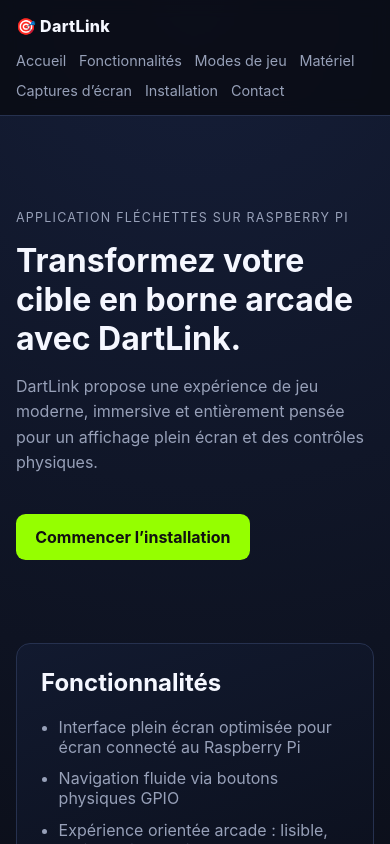
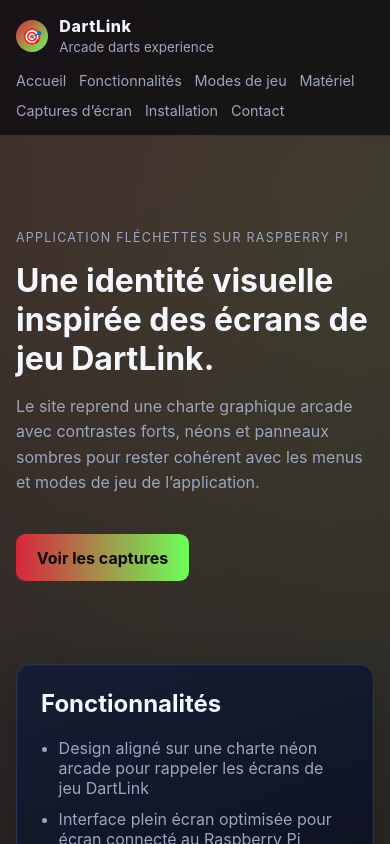
Before and after one commit to DartLink180/WebSite, a React (Vite) app: page / in a window 390 px wide. Shown: the top 844 px of the page. Built offline with nearby package versions, Linux system fonts and the light colour scheme.

Commit message:
style: switch neon palette from pink/cyan to red/green

```diff
--- a/src/App.jsx
+++ b/src/App.jsx
@@ -1,3 +1,5 @@
+import { useState } from 'react';
+
 const navItems = [
   'Accueil',
   'Fonctionnalités',
@@ -32,10 +34,10 @@
 ];
 
 const features = [
+  'Design aligné sur une charte néon arcade pour rappeler les écrans de jeu DartLink',
   'Interface plein écran optimisée pour écran connecté au Raspberry Pi',
   'Navigation fluide via boutons physiques GPIO',
   'Expérience orientée arcade : lisible, rapide et immersive',
-  'Conçu pour les soirées entre amis, clubs et compétitions maison',
 ];
 
 const hardware = [
@@ -45,11 +47,31 @@
   'Cible de fléchettes et espace de jeu dédié',
 ];
 
+const screenshotSlots = [
+  { title: 'Menu principal', file: 'menu.png' },
+  { title: 'Mode 301 / 501 — écran 1', file: 'mode-301-1.png' },
+  { title: 'Mode 301 / 501 — écran 2', file: 'mode-301-2.png' },
+  { title: 'Mode Cricket — écran 1', file: 'mode-cricket-1.png' },
+  { title: 'Mode Cricket — écran 2', file: 'mode-cricket-2.png' },
+  { title: 'Mode Course', file: 'mode-course.png' },
+  { title: 'Mode Tournoi', file: 'mode-tournoi.png' },
+];
+
+const screenshotsBasePath = `${import.meta.env.BASE_URL}screenshots/`;
+
 function App() {
+  const [activeShot, setActiveShot] = useState(null);
+
   return (
     <>
       <header className="topbar">
-        <div className="brand">🎯 DartLink</div>
+        <div className="brand-wrap">
+          <span className="brand-mark">🎯</span>
+          <div>
+            <div className="brand">DartLink</div>
+            <small>Arcade darts experience</small>
+          </div>
+        </div>
         <nav>
           {navItems.map((item) => (
             <a key={item} href={`#${slugify(item)}`}>
@@ -62,13 +84,13 @@
       <main>
         <section id="accueil" className="hero">
           <p className="kicker">Application fléchettes sur Raspberry Pi</p>
-          <h1>Transformez votre cible en borne arcade avec DartLink.</h1>
+          <h1>Une identité visuelle inspirée des écrans de jeu DartLink.</h1>
           <p>
-            DartLink propose une expérience de jeu moderne, immersive et entièrement pensée pour
-            un affichage plein écran et des contrôles physiques.
+            Le site reprend une charte graphique arcade avec contrastes forts, néons et panneaux
+            sombres pour rester cohérent avec les menus et modes de jeu de l’application.
           </p>
-          <a className="cta" href="#installation">
-            Commencer l’installation
+          <a className="cta" href="#captures-decran">
+            Voir les captures
           </a>
         </section>
 
@@ -104,32 +126,29 @@
 
         <section id="captures-decran" className="panel">
           <h2>Captures d’écran</h2>
+          <p className="section-intro">
+            Dépose tes captures avec les noms ci-dessous pour les voir automatiquement intégrées.
+          </p>
           <div className="shots">
-            <div className="shot">Placeholder image 16:9 — Écran principal</div>
-            <div className="shot">Placeholder image 16:9 — Partie en cours</div>
-            <div className="shot">Placeholder image 16:9 — Sélection mode</div>
+            {screenshotSlots.map((shot) => (
+              <figure key={shot.file} className="shot">
+                <button
+                  type="button"
+                  className="shot-button"
+                  onClick={() => setActiveShot(shot)}
+                  aria-label={`Agrandir la capture ${shot.title}`}
+                >
+                  <img src={`${screenshotsBasePath}${shot.file}`} alt={shot.title} loading="lazy" />
+                </button>
+                <figcaption>{shot.title}</figcaption>
+              </figure>
+            ))}
           </div>
         </section>
 
         <section id="installation" className="panel">
           <h2>Installation</h2>
-          <p>
-            Le site vitrine est totalement statique et peut être déployé facilement sur GitHub
-            Pages ou Vercel.
-          </p>
-          <pre>
-{`# Installer les dépendances
-npm install
-
-# Lancer en local
-npm run dev
-
-# Générer le build de production
-npm run build
-
-# Prévisualiser le build
-npm run preview`}
-          </pre>
+          <pre>{`# Installer les dépendances\nnpm install\n\n# Lancer en local\nnpm run dev\n\n# Générer le build de production\nnpm run build`}</pre>
         </section>
 
         <section id="contact" className="panel contact">
@@ -138,6 +157,28 @@
           <a href="mailto:contact@dartlink.app">contact@dartlink.app</a>
         </section>
       </main>
+      {activeShot && (
+        <div className="lightbox" role="dialog" aria-modal="true" aria-label={activeShot.title}>
+          <button
+            type="button"
+            className="lightbox-backdrop"
+            aria-label="Fermer l’aperçu"
+            onClick={() => setActiveShot(null)}
+          />
+          <figure className="lightbox-content">
+            <button
+              type="button"
+              className="lightbox-close"
+              aria-label="Fermer"
+              onClick={() => setActiveShot(null)}
+            >
+              ✕
+            </button>
+            <img src={`${screenshotsBasePath}${activeShot.file}`} alt={activeShot.title} />
+            <figcaption>{activeShot.title}</figcaption>
+          </figure>
+        </div>
+      )}
     </>
   );
 }
--- a/src/styles.css
+++ b/src/styles.css
@@ -1,64 +1,147 @@
 :root {
   color-scheme: dark;
-  --bg: #090b12;
-  --panel: #101528;
-  --accent: #95ff00;
+  --bg: #07090f;
+  --bg-2: #0f1220;
+  --panel: #11172a;
+  --accent: #d7263d;
+  --accent-2: #6dff5a;
   --text: #f5f7ff;
-  --muted: #97a0b8;
-  --border: #26314f;
+  --muted: #9ca5bf;
+  --border: #2a3353;
 }
 
-* {
-  box-sizing: border-box;
-}
+* { box-sizing: border-box; }
 
 body {
   margin: 0;
   font-family: Inter, Segoe UI, Roboto, sans-serif;
-  background: radial-gradient(circle at top, #151e38 0%, var(--bg) 35%);
+  background:
+    radial-gradient(circle at 15% 0%, rgba(215, 38, 61, 0.22) 0%, transparent 35%),
+    radial-gradient(circle at 95% 5%, rgba(109, 255, 90, 0.2) 0%, transparent 30%),
+    linear-gradient(180deg, var(--bg-2), var(--bg));
   color: var(--text);
 }
 
 .topbar {
-  position: sticky;
-  top: 0;
-  z-index: 10;
-  backdrop-filter: blur(8px);
-  background: rgba(9, 11, 18, 0.8);
+  position: sticky; top: 0; z-index: 10;
+  backdrop-filter: blur(10px);
+  background: rgba(7, 9, 15, 0.72);
   border-bottom: 1px solid var(--border);
   padding: 1rem;
-  display: flex;
-  align-items: center;
-  justify-content: space-between;
-  gap: 1rem;
+  display: flex; align-items: center; justify-content: space-between; gap: 1rem;
 }
+
+.brand-wrap { display: flex; align-items: center; gap: .7rem; }
+.brand-mark {
+  width: 2rem; height: 2rem; border-radius: 50%; display: grid; place-items: center;
+  background: linear-gradient(135deg, var(--accent), var(--accent-2));
+}
+.brand { font-weight: 800; letter-spacing: .04em; }
+.brand-wrap small { color: var(--muted); }
 
 .topbar nav { display: flex; flex-wrap: wrap; gap: .8rem; }
 .topbar a { color: var(--muted); text-decoration: none; font-size: .9rem; }
-.topbar a:hover { color: var(--accent); }
-.brand { font-weight: 800; letter-spacing: .02em; }
+.topbar a:hover { color: var(--accent-2); }
 
-main { max-width: 1100px; margin: 0 auto; padding: 1rem; }
+main { max-width: 1120px; margin: 0 auto; padding: 1rem; }
 .hero { padding: 6rem 0 4rem; }
-.hero h1 { font-size: clamp(2rem, 6vw, 3.8rem); margin: 0 0 1rem; }
+.hero h1 { font-size: clamp(2rem, 6vw, 3.6rem); margin: 0 0 1rem; }
 .hero p { max-width: 760px; color: var(--muted); line-height: 1.6; }
-.kicker { color: var(--accent); text-transform: uppercase; letter-spacing: .1em; font-size: .78rem; }
-.cta { display:inline-block; margin-top:1.4rem; background: var(--accent); color:#111; padding:.8rem 1.2rem; border-radius:.6rem; font-weight:700; text-decoration:none; }
+.kicker { color: var(--accent-2); text-transform: uppercase; letter-spacing: .1em; font-size: .78rem; }
+.cta {
+  display:inline-block; margin-top:1.4rem;
+  background: linear-gradient(90deg, var(--accent), var(--accent-2)); color:#0a0a0f;
+  padding:.82rem 1.3rem; border-radius:.6rem; font-weight:700; text-decoration:none;
+}
 
-.panel { margin: 1.2rem 0; padding: 1.5rem; background: linear-gradient(160deg, rgba(18,26,48,.95), rgba(11,15,27,.95)); border:1px solid var(--border); border-radius: 14px; }
+.panel {
+  margin: 1.2rem 0; padding: 1.5rem;
+  background: linear-gradient(160deg, rgba(22,29,52,.95), rgba(10,14,27,.95));
+  border:1px solid var(--border); border-radius: 14px;
+  box-shadow: inset 0 0 0 1px rgba(255,255,255,.03), 0 14px 45px rgba(0,0,0,.25);
+}
 .panel h2 { margin-top: 0; }
+.section-intro { color: var(--muted); }
 
 .cards { display:grid; grid-template-columns: repeat(auto-fit, minmax(220px, 1fr)); gap:1rem; }
-.card { border:1px solid var(--border); border-radius: 10px; padding:1rem; background: rgba(7,10,19,.6); }
-.card h3 { margin-top:0; color: var(--accent); }
+.card { border:1px solid var(--border); border-radius: 10px; padding:1rem; background: rgba(7,10,19,.62); }
+.card h3 { margin-top:0; color: var(--accent-2); }
 .list-grid { margin:0; padding-left:1.1rem; display:grid; gap:.7rem; color: var(--muted); }
 
 .shots { display:grid; gap:1rem; grid-template-columns: repeat(auto-fit, minmax(220px, 1fr)); }
-.shot { border: 1px dashed #3b4d78; border-radius: 10px; min-height: 140px; display:flex; align-items:center; justify-content:center; text-align:center; color: var(--muted); padding: 1rem; }
-pre { overflow:auto; background:#0b1020; border:1px solid var(--border); border-radius: 8px; padding:1rem; }
-.contact a { color: var(--accent); }
+.shot {
+  margin: 0;
+  border: 1px solid #33416b; border-radius: 10px; overflow: hidden;
+  background: rgba(5, 8, 17, 0.8);
+}
+.shot img {
+  display: block; width: 100%; aspect-ratio: 16 / 9; object-fit: cover;
+  background: linear-gradient(145deg, rgba(215,38,61,.2), rgba(109,255,90,.14));
+}
+.shot figcaption { padding: .7rem .8rem; color: var(--muted); font-size: .92rem; }
+
+pre { overflow:auto; background:#090e1d; border:1px solid var(--border); border-radius: 8px; padding:1rem; }
+.contact a { color: var(--accent-2); }
 
 @media (max-width: 720px) {
   .topbar { align-items: flex-start; flex-direction: column; }
   .hero { padding-top: 4rem; }
 }
+
+.shot-button {
+  display: block;
+  width: 100%;
+  border: 0;
+  background: transparent;
+  padding: 0;
+  cursor: zoom-in;
+}
+
+.lightbox {
+  position: fixed;
+  inset: 0;
+  z-index: 50;
+  display: grid;
+  place-items: center;
+}
+
+.lightbox-backdrop {
+  position: absolute;
+  inset: 0;
+  border: 0;
+  background: rgba(4, 7, 14, 0.86);
+}
+
+.lightbox-content {
+  position: relative;
+  z-index: 1;
+  margin: 0;
+  width: min(92vw, 1200px);
+}
+
+.lightbox-content img {
+  display: block;
+  width: 100%;
+  max-height: 85vh;
+  object-fit: contain;
+  border: 1px solid #3c4b7a;
+  border-radius: 12px;
+  background: #050811;
+}
+
+.lightbox-close {
+  position: absolute;
+  top: .5rem;
+  right: .5rem;
+  border: 0;
+  border-radius: 999px;
+  width: 2rem;
+  height: 2rem;
+  cursor: pointer;
+}
+
+.lightbox-content figcaption {
+  margin-top: .6rem;
+  text-align: center;
+  color: #d7def7;
+}
```
Also changed, not shown: public/screenshots/README.md (added), screenshots/README.md (added), 1 other file (tests, documents, lock files or other folders).
